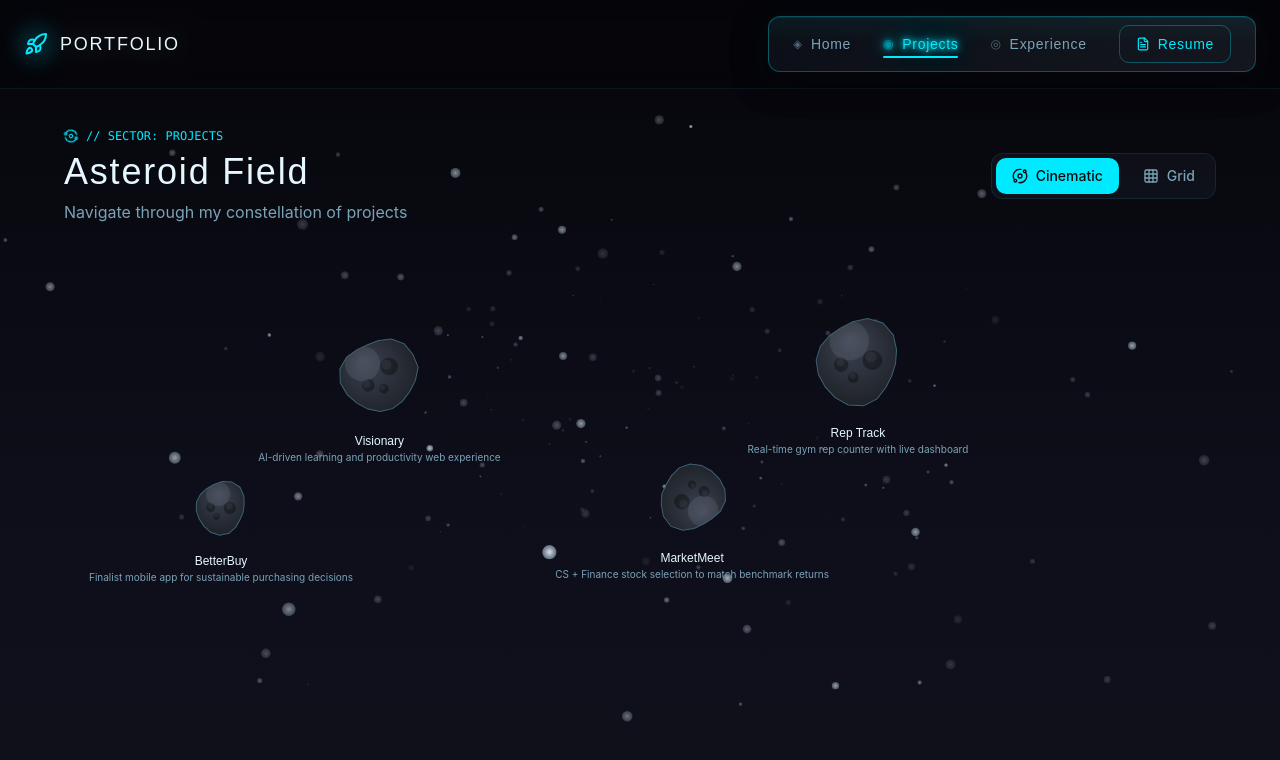
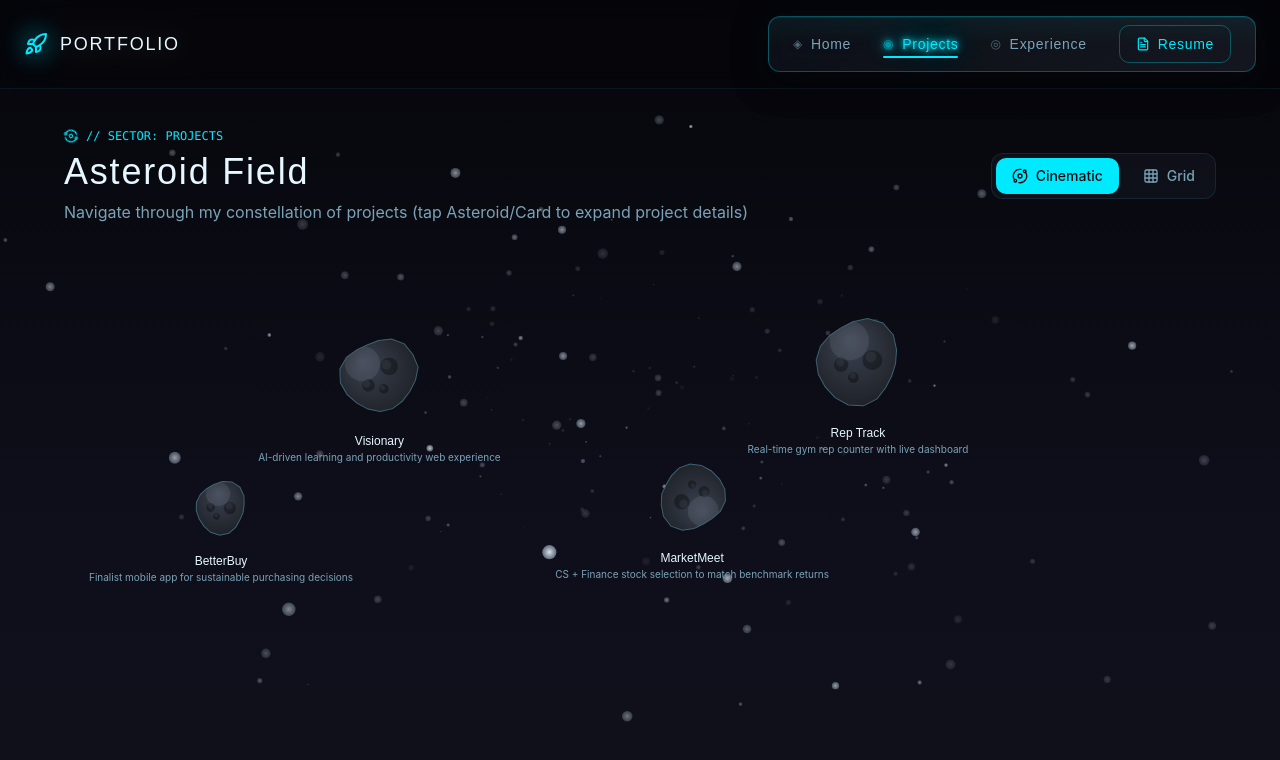
Before and after one commit to johannaresh/Johan-Portfolio, a React (Vite) app: page /#/projects in a window 1280 px wide. Shown: the top 760 px of the page. Built offline with nearby package versions, Linux system fonts and the light colour scheme; the HTML template or start-up script is replaced by a standard one.

Commit message:
Update header subtitle for project navigation

```diff
--- a/src/pages/Projects.tsx
+++ b/src/pages/Projects.tsx
@@ -69,7 +69,7 @@ const Projects = () => {
   const headerSubtitle = useMemo(() => {
     return isMobile
       ? 'Browse projects in grid view. For the cinematic view, open on a laptop/desktop.'
-      : 'Navigate through my constellation of projects';
+      : 'Navigate through my constellation of projects (tap Asteroid/Card to expand project details)';
   }, [isMobile]);
 
   return (
```
